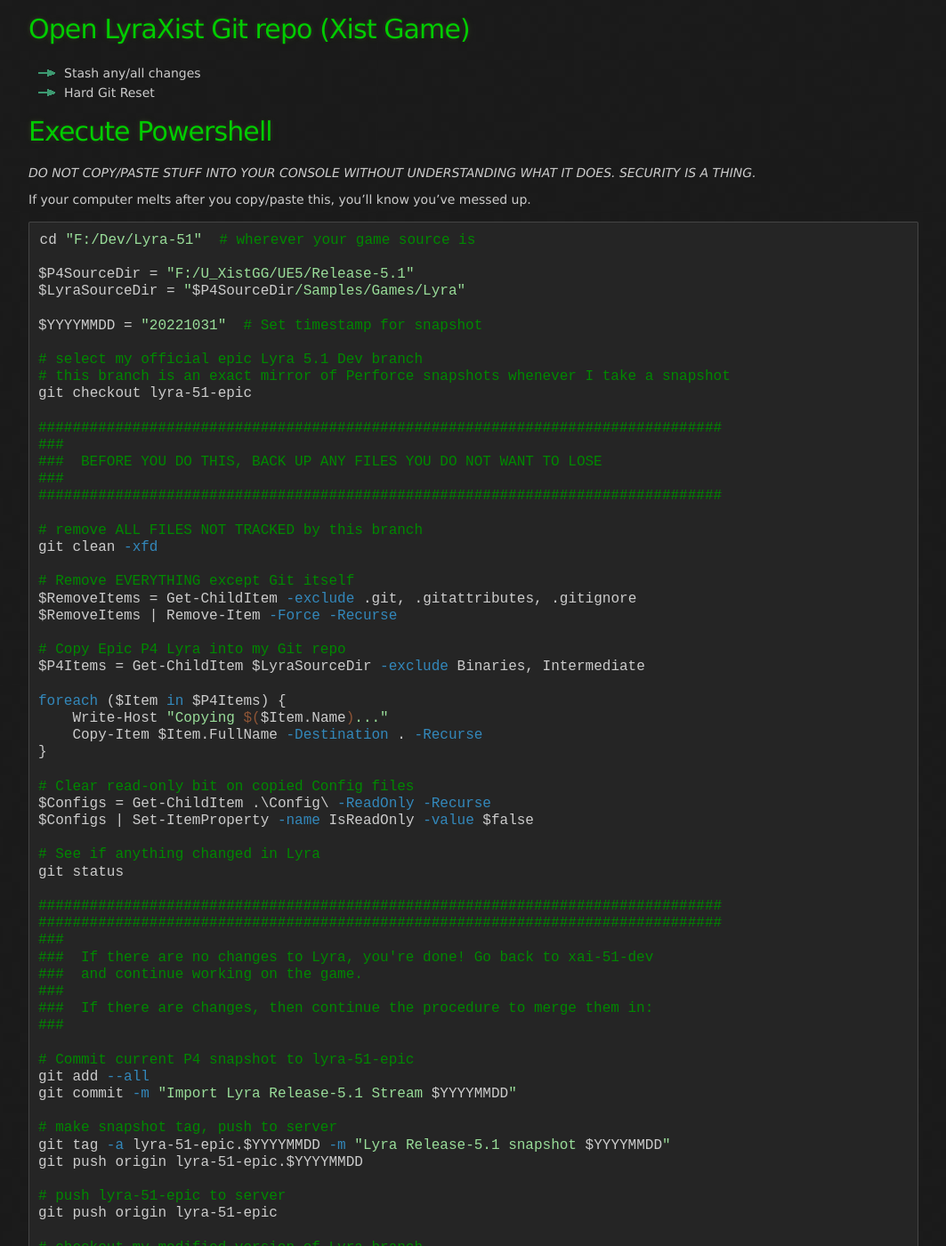
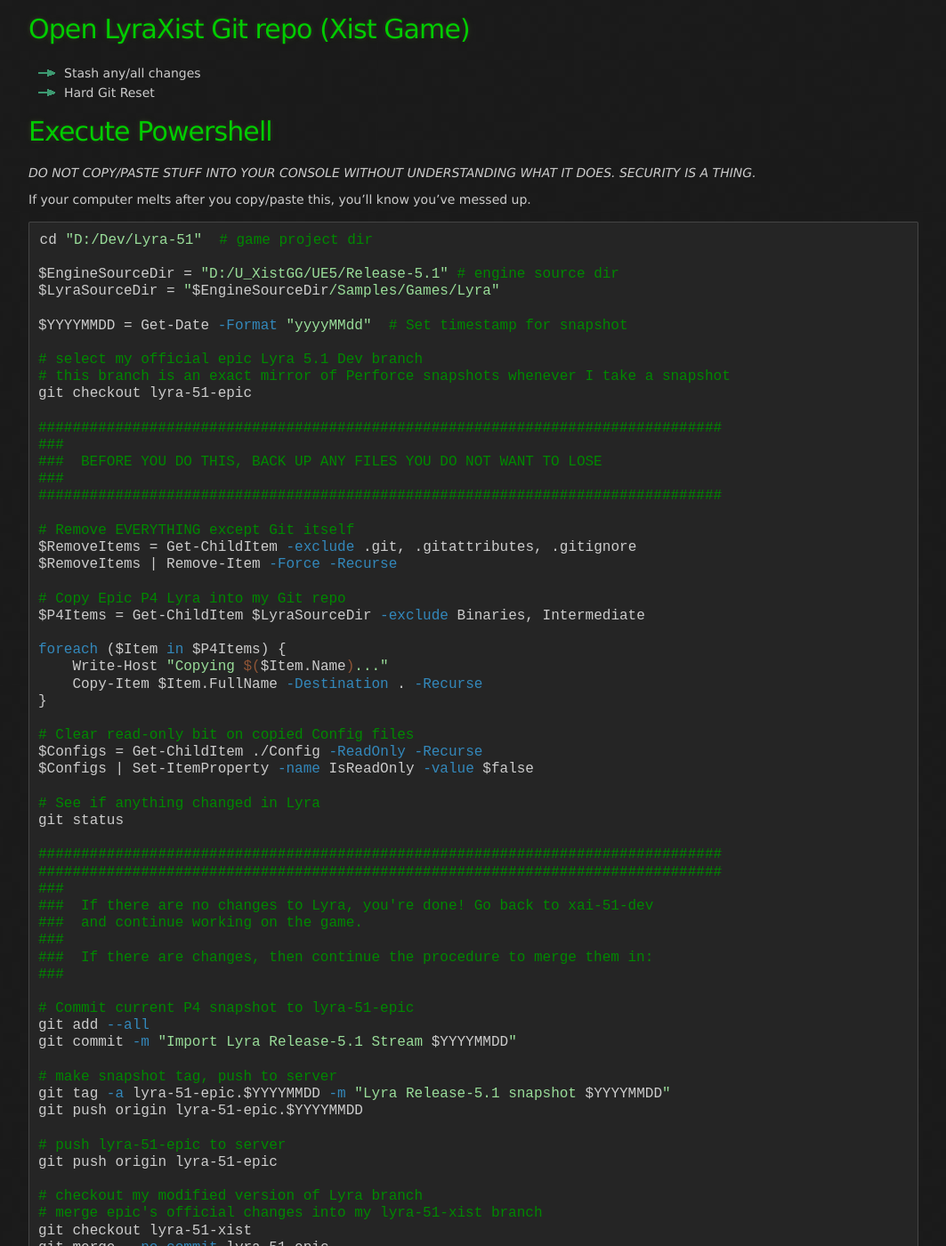
Before and after one commit to x157/x157.github.io, a Jekyll site: the page built from UE5/Engine/Perforce-Sync-Procedure.md, in a window 1280 px wide and 1400 px high, scrolled down 1358 px. Shown: the whole window at 89% size, without its empty margins (108-1171 px from the left). Built offline with Jekyll 4.4.1, drawn with Linux system fonts in a browser that asks for light colours.

Commit message:
Iterate Sync Procedure

````diff
--- a/UE5/Engine/Perforce-Sync-Procedure.md
+++ b/UE5/Engine/Perforce-Sync-Procedure.md
@@ -84,12 +84,12 @@
 If your computer melts after you copy/paste this, you'll know you've messed up.
 
 ```powershell
-cd "F:/Dev/Lyra-51"  # wherever your game source is
+cd "D:/Dev/Lyra-51"  # game project dir
 
-$P4SourceDir = "F:/U_XistGG/UE5/Release-5.1"
-$LyraSourceDir = "$P4SourceDir/Samples/Games/Lyra"
+$EngineSourceDir = "D:/U_XistGG/UE5/Release-5.1" # engine source dir
+$LyraSourceDir = "$EngineSourceDir/Samples/Games/Lyra"
 
-$YYYYMMDD = "20221031"  # Set timestamp for snapshot
+$YYYYMMDD = Get-Date -Format "yyyyMMdd"  # Set timestamp for snapshot
 
 # select my official epic Lyra 5.1 Dev branch
 # this branch is an exact mirror of Perforce snapshots whenever I take a snapshot
@@ -100,9 +100,6 @@
 ###  BEFORE YOU DO THIS, BACK UP ANY FILES YOU DO NOT WANT TO LOSE
 ###
 ################################################################################
-
-# remove ALL FILES NOT TRACKED by this branch
-git clean -xfd
 
 # Remove EVERYTHING except Git itself
 $RemoveItems = Get-ChildItem -exclude .git, .gitattributes, .gitignore
@@ -117,7 +114,7 @@
 }
 
 # Clear read-only bit on copied Config files
-$Configs = Get-ChildItem .\Config\ -ReadOnly -Recurse
+$Configs = Get-ChildItem ./Config -ReadOnly -Recurse
 $Configs | Set-ItemProperty -name IsReadOnly -value $false
 
 # See if anything changed in Lyra
````
